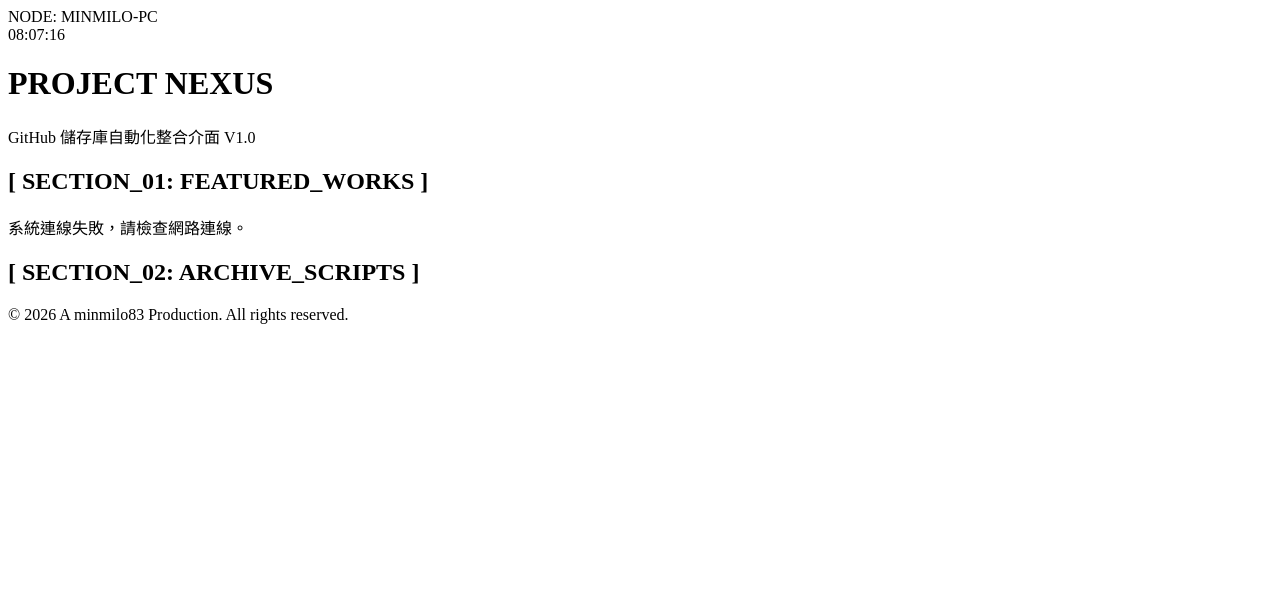
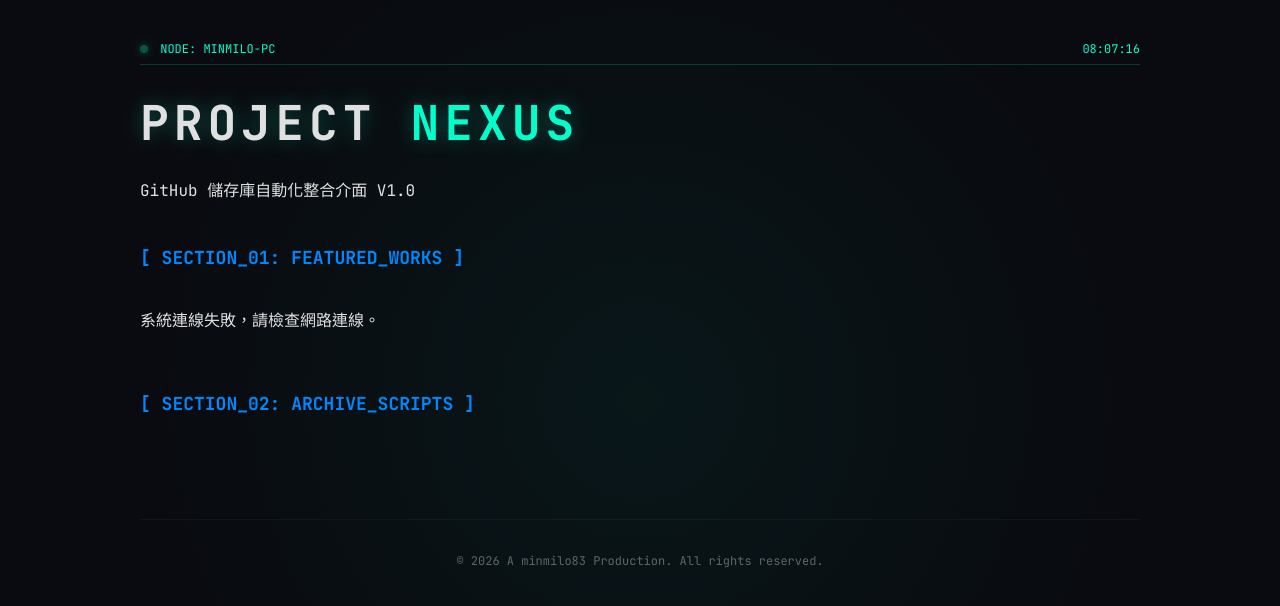
Before and after one commit to minmilo83/Project-Nexus, a plain HTML site: page index.html in a window 1280 px wide. Drawn offline with Linux system fonts and the light colour scheme; no server answers.

Commit message:
Update style.css

```diff
--- a/style.css
+++ b/style.css
@@ -1,30 +1,143 @@
-/* --- 追加的標籤與分類樣式 --- */
-.card-footer {
-    display: flex;
-    flex-wrap: wrap;
-    gap: 8px;
-    margin-top: 15px;
+/* --- 基礎設定 --- */
+:root {
+    --primary: #00ffcc;      /* 科技綠 */
+    --accent: #0088ff;       /* 亮藍色 */
+    --bg: #0a0b10;           /* 深藍底色 */
+    --card-bg: rgba(255, 255, 255, 0.05);
+    --text: #e0e0e0;
 }
 
-.tag {
-    font-size: 10px;
-    color: var(--primary);
-    background: rgba(0, 255, 204, 0.1);
-    padding: 2px 8px;
-    border-radius: 4px;
-    text-transform: uppercase;
+body {
+    background-color: var(--bg);
+    color: var(--text);
+    font-family: 'JetBrains Mono', 'Segoe UI', monospace;
+    margin: 0;
+    line-height: 1.6;
 }
 
-.repo-lang {
-    font-size: 12px;
-    opacity: 0.6;
-    float: right;
+/* --- 背景氛圍 --- */
+.background-glow {
+    position: fixed;
+    top: 0; left: 0; width: 100%; height: 100%;
+    background: radial-gradient(circle at 50% 50%, rgba(0, 255, 204, 0.05) 0%, transparent 70%);
+    z-index: -1;
 }
 
-.section-title {
-    border-bottom: 1px solid rgba(255, 255, 255, 0.1);
-    padding-bottom: 10px;
-    margin-top: 50px;
-    letter-spacing: 2px;
-    color: var(--primary); /* 讓標題也帶點科技綠 */
+.console-wrapper {
+    max-width: 1000px;
+    margin: 0 auto;
+    padding: 40px 20px;
 }
+
+/* --- 頂部狀態列 --- */
+.top-bar {
+    display: flex;
+    justify-content: space-between;
+    font-size: 12px;
+    color: var(--primary);
+    border-bottom: 1px solid rgba(0, 255, 204, 0.2);
+    padding-bottom: 5px;
+    margin-bottom: 20px;
+}
+
+.pulse-dot {
+    height: 8px;
+    width: 8px;
+    background-color: var(--primary);
+    border-radius: 50%;
+    display: inline-block;
+    box-shadow: 0 0 8px var(--primary);
+    animation: pulse 2s infinite;
+    margin-right: 5px;
+}
+
+@keyframes pulse {
+    0% { opacity: 1; } 50% { opacity: 0.3; } 100% { opacity: 1; }
+}
+
+/* --- 標題區 --- */
+h1 {
+    font-size: 3rem;
+    margin: 0;
+    letter-spacing: 5px;
+    text-shadow: 0 0 20px rgba(0, 255, 204, 0.3);
+}
+
+.accent { color: var(--primary); }
+
+.subtitle {
+    font-size: 14px;
+    opacity: 0.6;
+    margin-bottom: 40px;
+}
+
+/* --- 區塊設定 --- */
+.module-title {
+    font-size: 18px;
+    color: var(--accent);
+    margin-top: 40px;
+    margin-bottom: 20px;
+}
+
+/* --- 網格佈局 --- */
+.grid-container {
+    display: grid;
+    grid-template-columns: repeat(auto-fill, minmax(300px, 1fr));
+    gap: 20px;
+}
+
+/* --- 專案卡片核心設計 --- */
+.project-card {
+    background: var(--card-bg);
+    border: 1px solid rgba(255, 255, 255, 0.1);
+    padding: 20px;
+    text-decoration: none;
+    color: var(--text);
+    transition: all 0.3s ease;
+    display: flex;
+    flex-direction: column;
+    justify-content: space-between;
+    position: relative;
+    overflow: hidden;
+}
+
+.project-card:hover {
+    border-color: var(--primary);
+    background: rgba(0, 255, 204, 0.05);
+    transform: translateY(-5px);
+    box-shadow: 0 10px 30px rgba(0, 0, 0, 0.5);
+}
+
+.project-card h3 {
+    margin: 10px 0;
+    color: var(--primary);
+    font-size: 1.2rem;
+}
+
+.project-card p {
+    font-size: 13px;
+    opacity: 0.8;
+    margin-bottom: 15px;
+}
+
+/* --- 標籤與語言 --- */
+.card-header { font-size: 10px; color: var(--accent); text-align: right; }
+
+.card-footer { display: flex; flex-wrap: wrap; gap: 5px; }
+
+.tag {
+    font-size: 9px;
+    background: rgba(0, 136, 255, 0.2);
+    color: var(--accent);
+    padding: 2px 6px;
+    border-radius: 3px;
+}
+
+footer {
+    margin-top: 80px;
+    text-align: center;
+    font-size: 12px;
+    opacity: 0.4;
+    border-top: 1px solid rgba(255, 255, 255, 0.1);
+    padding-top: 20px;
+}
```
